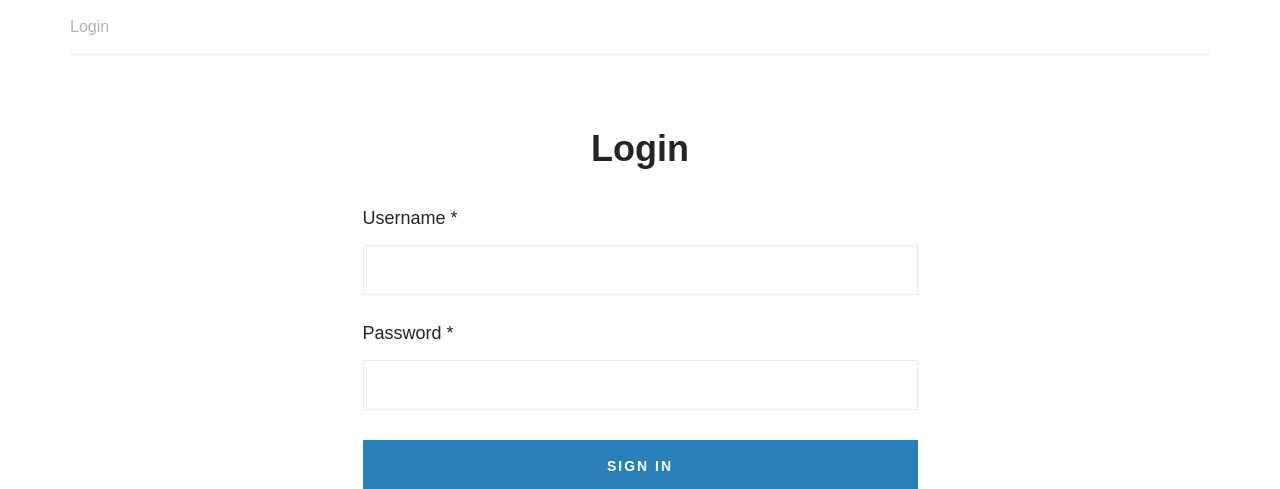
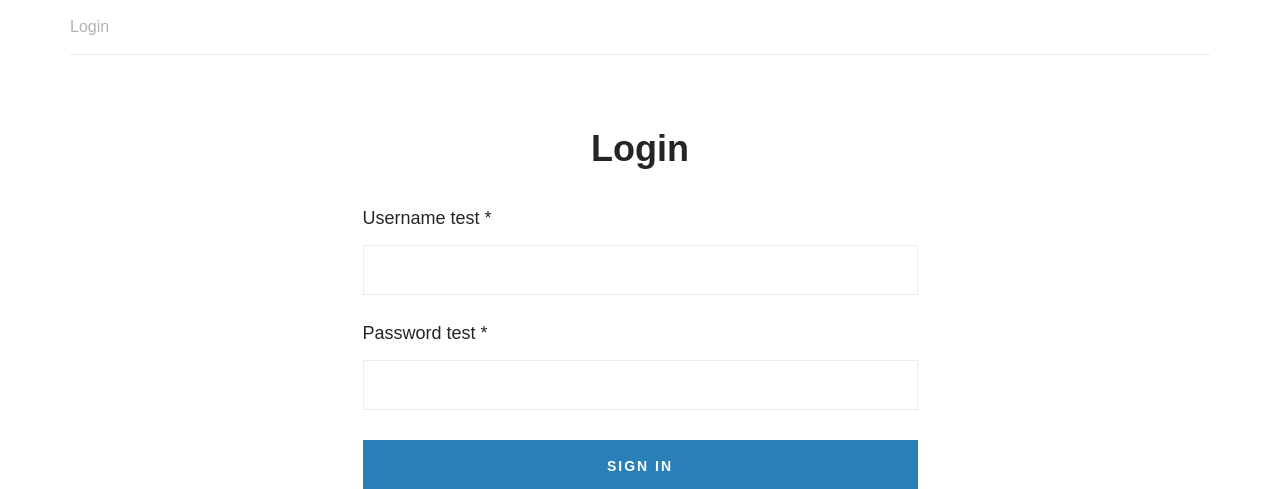
Before and after one commit to elyesjrad/phpproduct, a PHP site: page /login.php in a window 1280 px wide. Shown: the top 489 px of the page. Run offline with PHP 8.4, Linux system fonts and the light colour scheme; some web fonts are replaced.

Commit message:
Update login.php

```diff
--- a/front/login.php
+++ b/front/login.php
@@ -109,7 +109,7 @@
                         <h2>Login</h2>
                         <form action="login.php" method="post">
                             <div class="group-input">
-                                <label for="username">Username   *</label>
+                                <label for="username">Username test  *</label>
                                 <input type="text" id="username" name="username" autocomplete="off">
                                 <?php
                                     if(isset($erUsername)){
@@ -118,7 +118,7 @@
                                 ?>
                             </div>
                             <div class="group-input">
-                                <label for="password">Password  *</label>
+                                <label for="password">Password test *</label>
                                 <input type="password" id="password" name="password" autocomplete="off">
                                 <?php
                                     if(isset($erPassword)){
```
